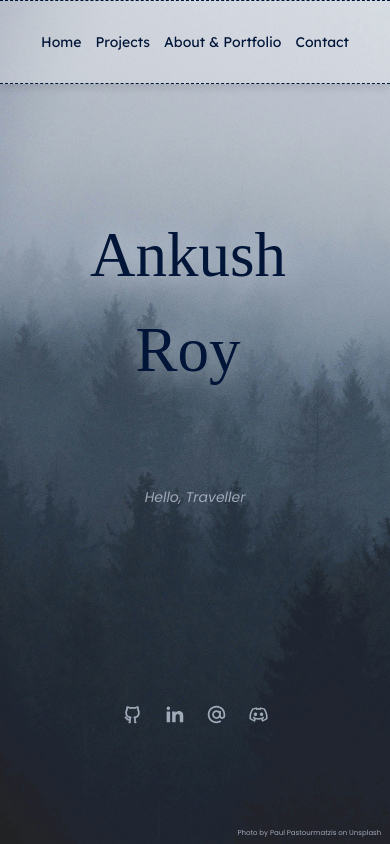
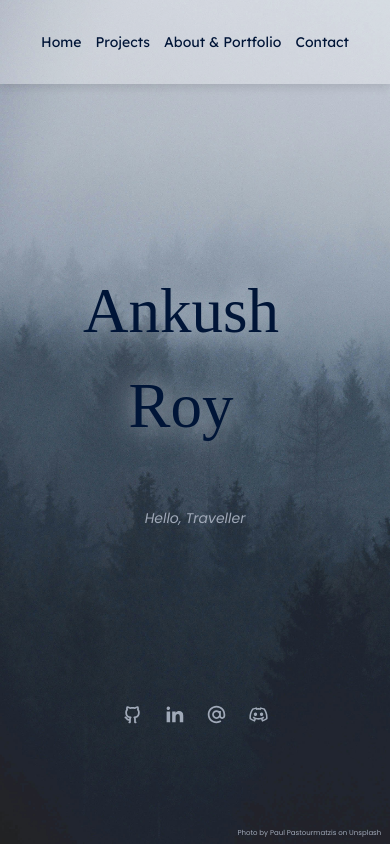
Before and after one commit to AnkushRoy7926/ankushroy.xyz, a Next.js app: page / in a window 390 px wide. Built offline with nearby package versions, Linux system fonts and the light colour scheme; a web font is replaced by a local one.

Commit message:
Removed dashed borders

```diff
--- a/src/styles/index.css
+++ b/src/styles/index.css
@@ -98,7 +98,7 @@
 
 @media screen and (max-width: 1512px) {
     #desc{
-        top:0;
+        top:3rem;
     }
   }
 
@@ -140,7 +140,8 @@
 
         position: relative;
         left: -1rem;
-        top: -10rem;
+        top: -2rem;
+        left:-2rem
     }
 
     ._404_mob {
--- a/src/styles/navbar.css
+++ b/src/styles/navbar.css
@@ -16,7 +16,7 @@
 
     margin: 30px 80px;
     border-radius: 10px;
-    border-bottom: 1px dashed rgb(0,21,55);
+    /* border-bottom: 1px dashed rgb(0,21,55); */
 
     /* MORE SUITED TO BG IMG */
     /* background: #c6cdd7;
@@ -73,7 +73,7 @@
         /* color: #a0a9b8; */
         box-shadow: 0 4px 8px rgba(0, 0, 0, 0.1);
 
-        border-top: 1px dashed rgb(0,21,55);
+        /* border-top: 1px dashed rgb(0,21,55); */
 
         margin-top: 0;
         border-radius: 0;
```
